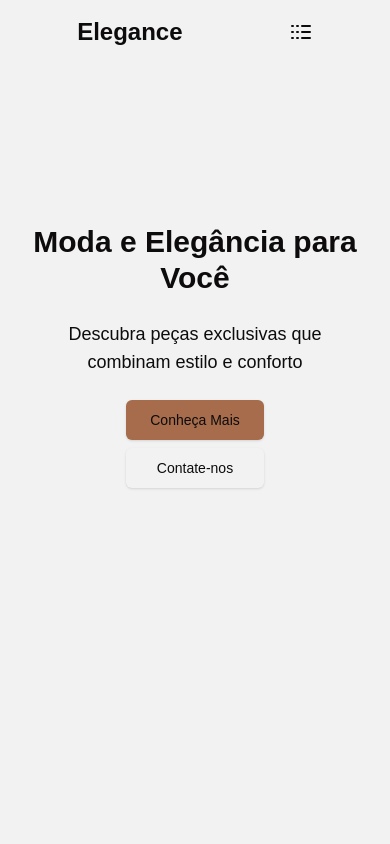
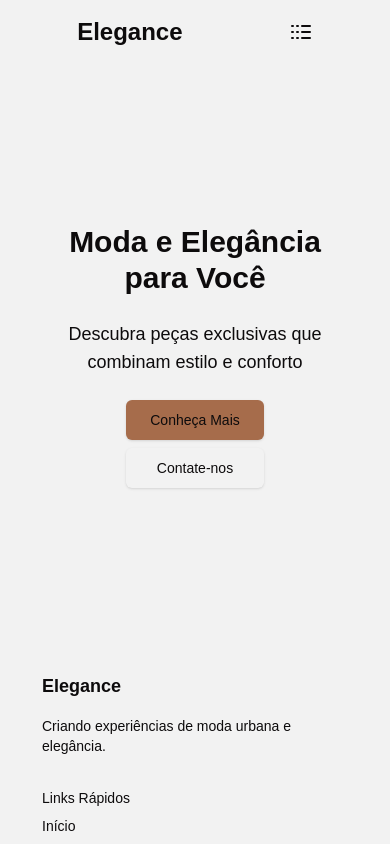
Before and after one commit to Miguelluisdev/elegance, a Next.js app: page / in a window 390 px wide. Shown: the top 844 px of the page. Built offline with nearby package versions, Linux system fonts and the light colour scheme; a web font is replaced by a local one.

Commit message:
feat: footer

```diff
--- a/src/app/layout.tsx
+++ b/src/app/layout.tsx
@@ -3,6 +3,7 @@ import type { Metadata } from "next"
 import { Baskervville, Inter } from "next/font/google"
 import { Navbar } from "../components/Navbar"
 import "./globals.css"
+import { Footer } from "@/components/footer"
 
 const basker = Baskervville({ weight: "400", subsets: ["latin"] })
 
@@ -41,6 +42,7 @@ export default function RootLayout({
         >
           <Navbar />
           {children}
+          <Footer/>
         </ThemeProvider>
       </body>
     </html>
--- a/src/app/page.tsx
+++ b/src/app/page.tsx
@@ -1,8 +1,9 @@
 "use client"
+import { MaxWidthWrapper } from "@/components/max-width-wrapper"
 import { ArrowRightIcon } from "lucide-react"
 import Link from "next/link"
 import { useEffect } from "react"
-"retirar o comentario quando estiver pronto"
+;("retirar o comentario quando estiver pronto")
 export default function Home() {
   // useEffect(() => {
   //   // Função para desabilitar o menu de contexto (botão direito do mouse)
@@ -30,7 +31,8 @@ export default function Home() {
   // }, []);
 
   return (
-    <section className=" py-12 md:py-24 mt-28 lg:py-32">
+    <MaxWidthWrapper>
+      <section className=" py-12 relative  md:py-24 mt-28 lg:py-32">
         <div className="container flex flex-col items-center justify-center space-y-6 text-center">
           <h1 className="text-3xl font-bold text-background sm:text-4xl md:text-5xl">
             Moda e Elegância para Você
@@ -41,7 +43,7 @@ export default function Home() {
           <div className="flex flex-col gap-2 sm:flex-row">
             <Link
               href="#"
-          className="inline-flex h-10 items-center justify-center rounded-md bg-background px-6 text-sm font-medium text-primary shadow transition-colors bg-[#A66C4B]  focus:outline-none focus:ring-2 focus:ring-primary focus:ring-offset-2"
+              className="inline-flex h-10 items-center justify-center rounded-md   bg-background px-6 text-sm font-medium text-primary shadow transition-colors bg-[#A66C4B]  focus:outline-none focus:ring-2 focus:ring-primary focus:ring-offset-2"
             >
               Conheça Mais
             </Link>
@@ -54,6 +56,6 @@ export default function Home() {
           </div>
         </div>
       </section>
-
+    </MaxWidthWrapper>
   )
 }
```
Also changed, not shown: src/app/assets/detail2.svg (added). Lines whose indentation alone changed are shown as unchanged.
